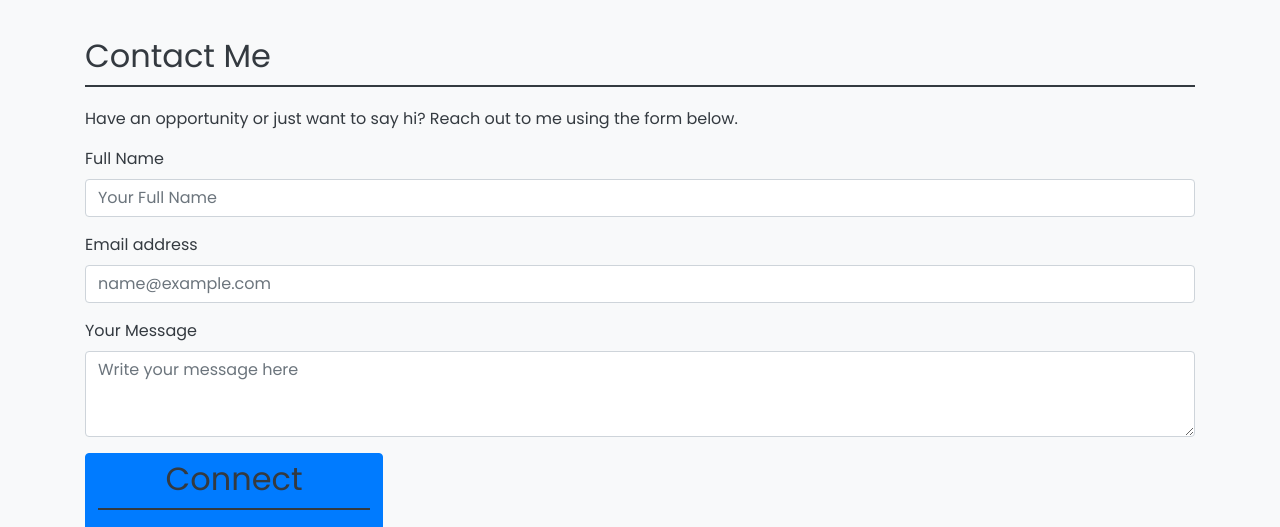
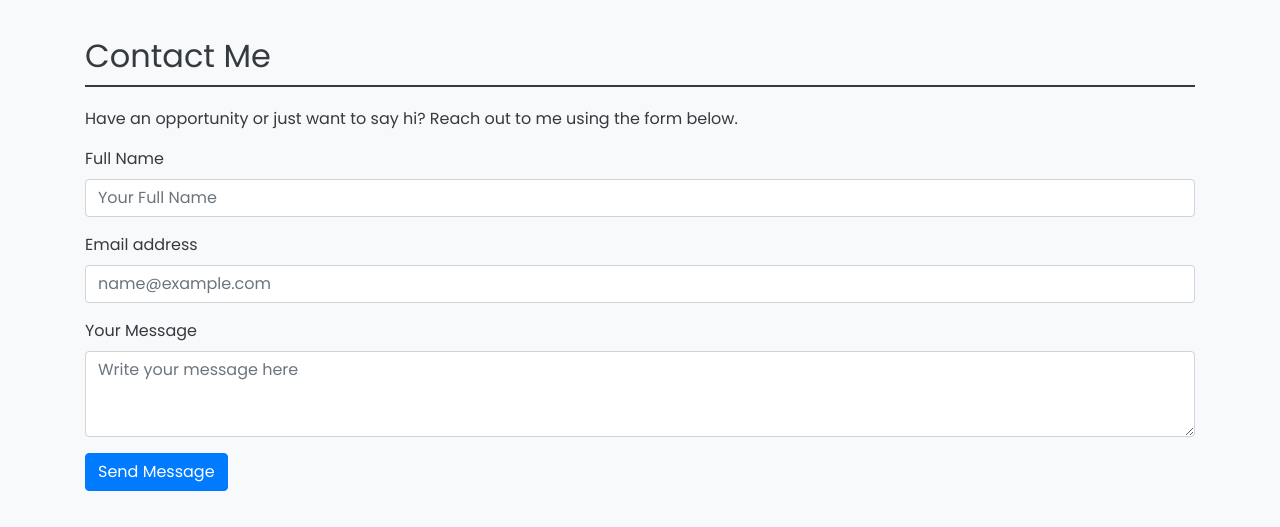
Before and after one commit to da-gemini/portfolio, a plain HTML site: page index.html in a window 1280 px wide. Shown: the part 1137-1664 px from the top of the page. Drawn offline with nearby package versions, Linux system fonts and the light colour scheme; a script that the page names is missing.

Commit message:
Update index.html

```diff
--- a/index.html
+++ b/index.html
@@ -186,19 +186,16 @@
                         <label for="message">Your Message</label>
                         <textarea class="form-control" id="message" rows="3" placeholder="Write your message here"></textarea>
                     </div>
-                    <button type="submit" class="btn btn-primary" onclick="showConfirmation()>Send Message</button>
+                    <button type="submit" class="btn btn-primary" onclick="showConfirmation()">Send Message</button>
                 </form>
 
         </section>
-
 
         <section id="connect">
             <h2>Connect</h2>
             <p>Connect with me on social media:</p>
             <a href="www.linkedin.com/in/archana93" target="_blank" class="connect-icons"><i class="fab fa-linkedin"></i></a>
             <a href="https://github.com/da-gemini" target="_blank" class="connect-icons"><i class="fab fa-github"></i></a>
-            <!--<a href="https://twitter.com/yourusername" target="_blank" class="connect-icons"><i class="fab fa-twitter"></i></a>
-             Add more social media icons as needed -->
         </section>
 
     </div>
```
